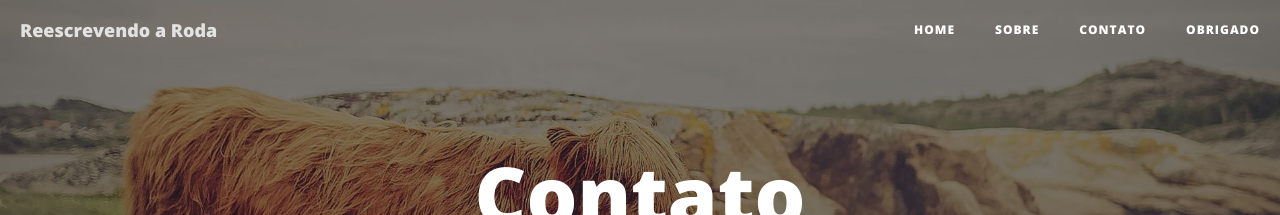
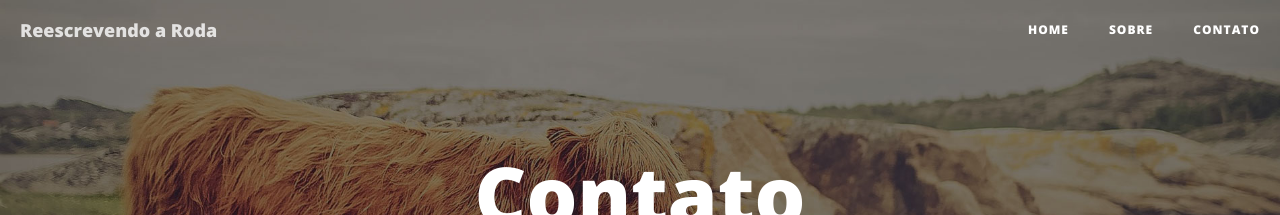
Before and after one commit to ZehT/reescrevendoaroda, a Jekyll site: the page built from contact.html, in a window 1280 px wide. Shown: the top 215 px of the page. Built offline with Jekyll 4.4.1, drawn with Linux system fonts in a browser that asks for light colours; nearby versions of some CDN libraries.

Commit message:
ajuste e-mail

```diff
--- a/_includes/nav.html
+++ b/_includes/nav.html
@@ -19,7 +19,7 @@
                     <a href="{{ site.baseurl }}/">Home</a>
                 </li>
                 {% for page in site.pages %}{% if page.title %}
-					{% if page.url != '/thanks.html' %}
+					{% if page.title != 'Obrigado' %}
 						<li>
 							<a href="{{ page.url | prepend: site.baseurl }}">{{ page.title }}</a>
 						</li>
--- a/contact.html
+++ b/contact.html
@@ -9,7 +9,7 @@
 
 <form method="post" action="http://formspree.io/jhtrein@gmail.com" id="contactForm" novalidate>
 	<input type="text" name="_gotcha" style="display:none" />
-	<input type="hidden" name="_next" value="/thanks/thanks.html" />
+	<input type="hidden" name="_next" value="/thanks.html" />
     <div class="row control-group">
         <div class="form-group col-xs-12 floating-label-form-group controls">
             <label>Nome</label>
```
